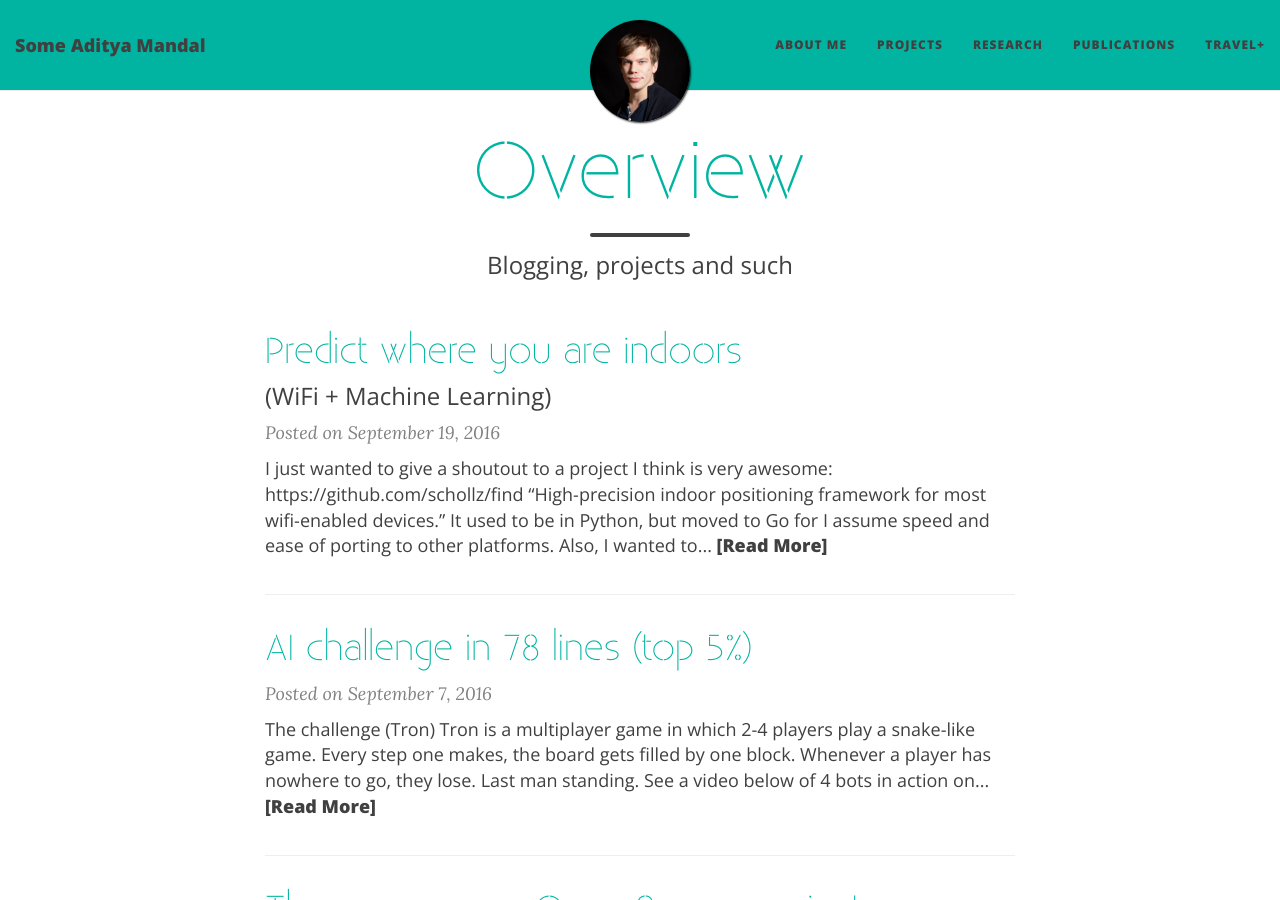
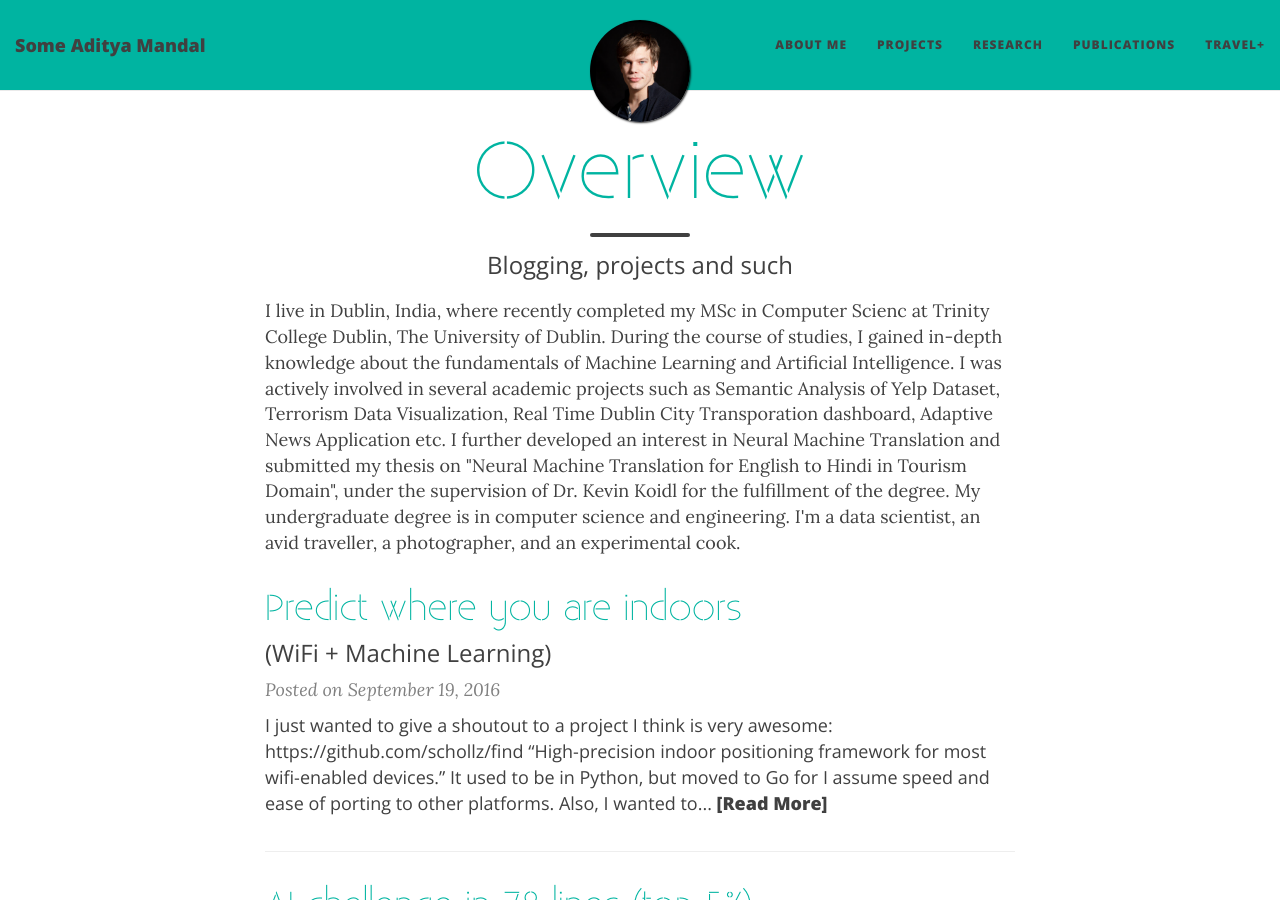
Before and after one commit to someaditya/someaditya.github.io, a Jekyll site: the page built from index.html, in a window 1280 px wide and 900 px high. Built offline with Jekyll 4.4.1, drawn with Linux system fonts in a browser that asks for light colours; nearby versions of some CDN libraries; the list of posts is cut into pages by our own code.

Commit message:
update projetcs

```diff
--- a/index.html
+++ b/index.html
@@ -9,6 +9,9 @@ subtitle: Blogging, projects and such
 <!--   <p>This page is still under construction</p> -->
 <!--   <p>Below are sample posts for illustration purposes.</p> -->
 <!-- </div> -->
+
+I live in Dublin, India, where recently completed my MSc in Computer Scienc at Trinity College Dublin, The University of Dublin. During the course of studies, I gained in-depth knowledge about the fundamentals of Machine Learning and Artificial Intelligence. I was actively involved in several academic projects such as Semantic Analysis of Yelp Dataset, Terrorism Data Visualization, Real Time Dublin City Transporation dashboard, Adaptive News Application etc. I further developed an interest in Neural Machine Translation and submitted my thesis on "Neural Machine Translation for English to Hindi in Tourism Domain", under the supervision of Dr. Kevin Koidl for the fulfillment of the degree. My undergraduate degree is in computer science and engineering. I'm a data scientist, an avid traveller, a photographer, and an experimental cook.
+
 
 <div class="posts-list">
   {% for post in paginator.posts %}
```
